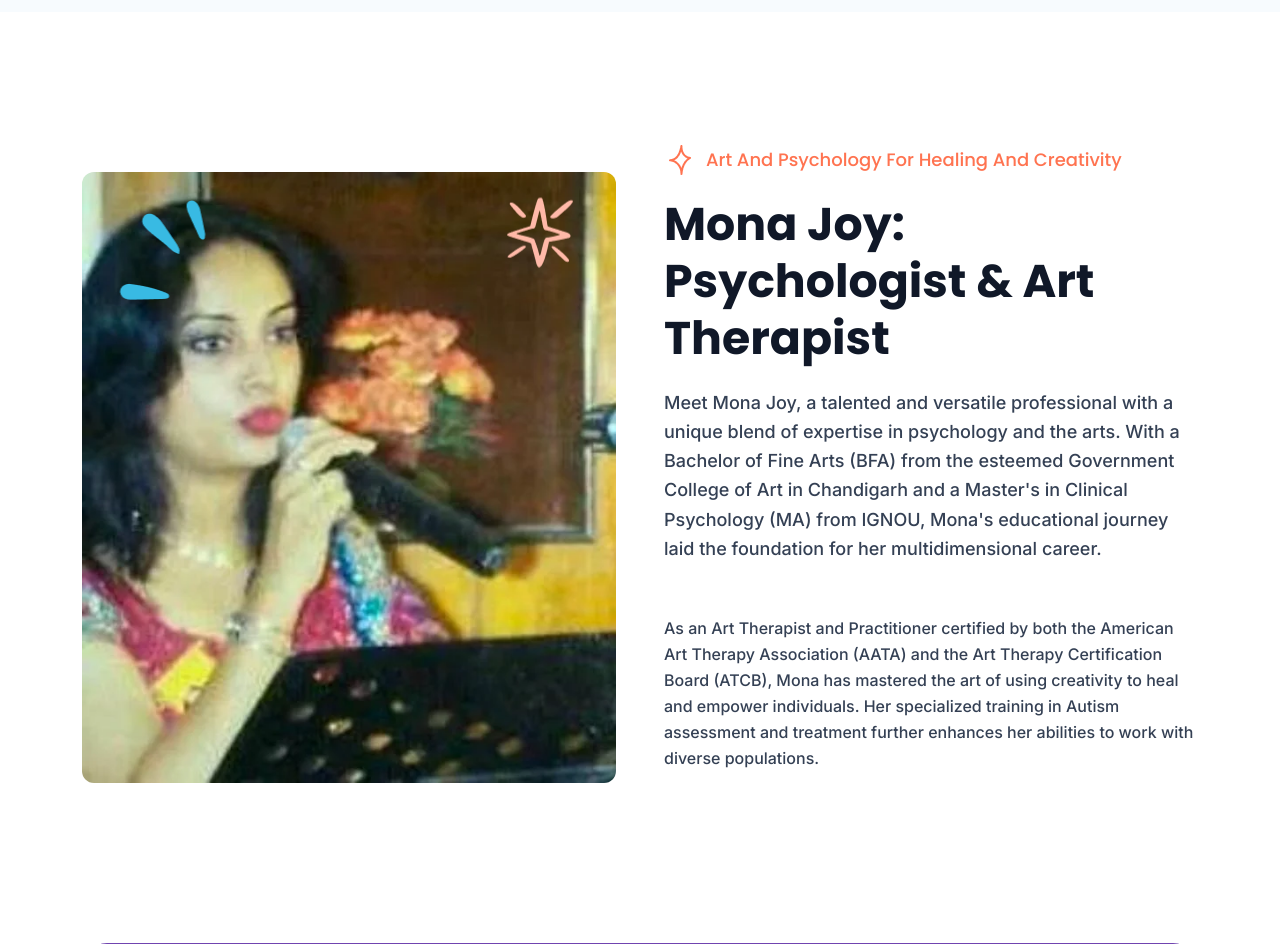
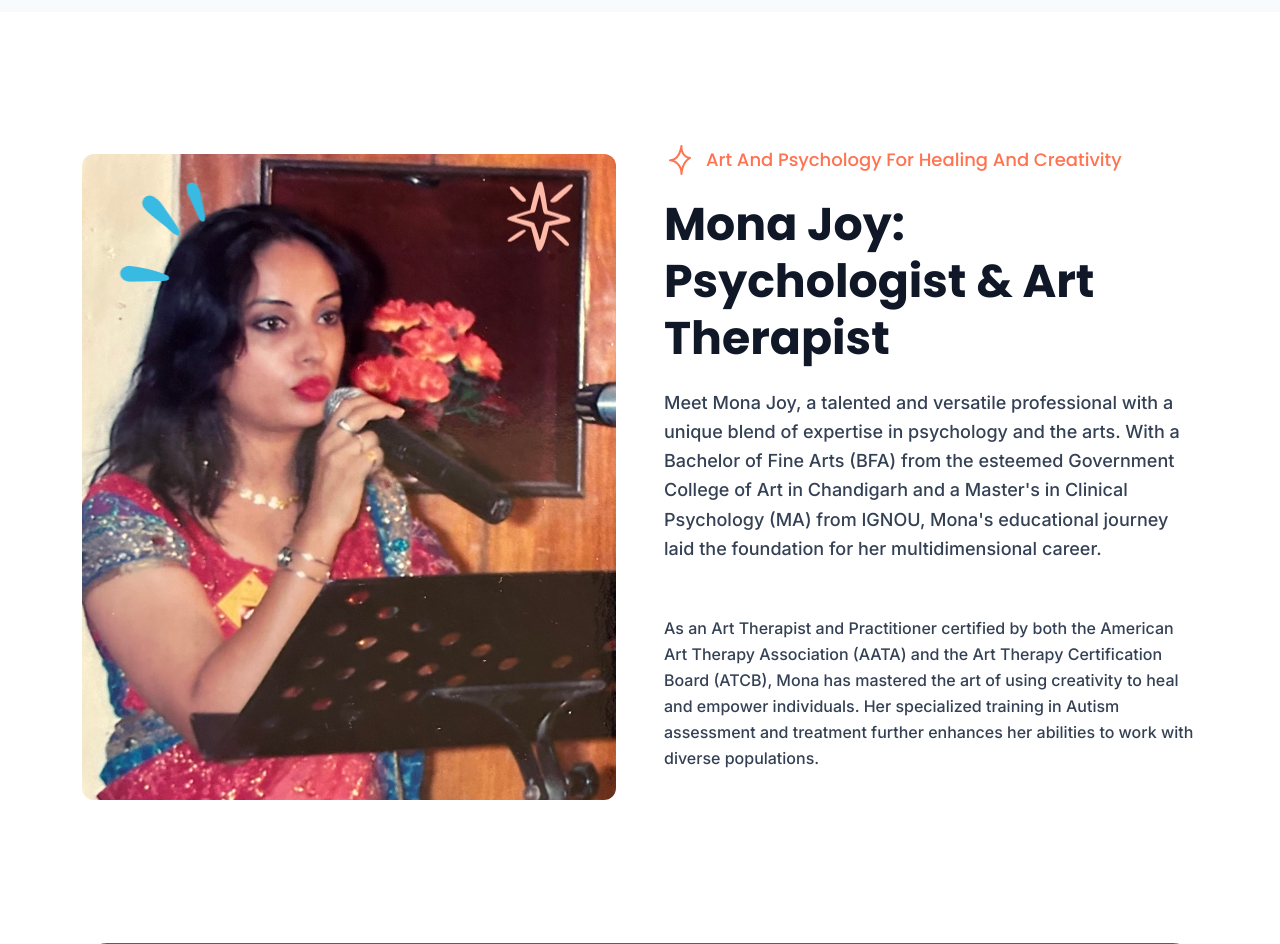
Before and after one commit to juned-adenwalla/moniqart-frontend, a PHP site: page /moniqart-frontend/about-us.php in a window 1280 px wide. Shown: the part 2828-3772 px from the top of the page. Run offline with PHP 8.4, Linux system fonts and the light colour scheme; data that the repository does not hold is empty; some libraries are stand-ins or nearby versions; some web fonts are replaced; grey boxes are pictures that could not be loaded.

Commit message:
Images fixed

```diff
--- a/about-us.php
+++ b/about-us.php
@@ -216,7 +216,7 @@
                         <div class="about__thumb" data-aos="fade-up" data-aos-duration="1000" data-aos-delay="100">
                             <div class="about__thumb-inner">
                                 <div class="about__thumb-image">
-                                    <img style="border-radius: 12px;" src="assets/images/about/home3/1.webp" alt="about-image">
+                                    <img style="border-radius: 12px;" src="assets/images/about/home3/1.jpeg" alt="about-image">
                                 </div>
                             </div>
                             <div class="about__icon">
```
Also changed, not shown: assets/images/about/home3/1.jpeg (added), assets/images/about/home3/1.webp (deleted), assets/images/story/11.webp.
